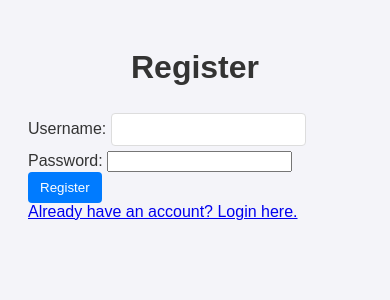
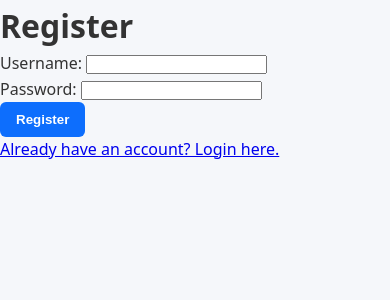
Before and after one commit to Hunt3r0x/FCIS-ECOMMERCEC, a Flask app: page /register in a window 390 px wide. Shown: the top 300 px of the page. Run offline with Flask 3, Linux system fonts and the light colour scheme.

Commit message:
styles.css: Clean, responsive CSS for cards, nav, tables, forms

```diff
--- a/static/styles.css
+++ b/static/styles.css
@@ -1,51 +1,31 @@
-body {
-    font-family: Arial, sans-serif;
-    background-color: #f4f4f9;
-    color: #333;
-    padding: 20px;
-}
+*{box-sizing:border-box;margin:0;padding:0}
+body{font-family:system-ui,"Segoe UI",Roboto,Arial,sans-serif;background:#f5f7fa;color:#333;line-height:1.6}
+nav{background:#0d6efd;padding:.75rem 1rem;display:flex;gap:1rem;align-items:center}
+nav a{color:#fff;text-decoration:none;font-weight:600}
+nav a:hover{opacity:.85}
+nav span.user{color:#fff;font-weight:700;margin-left:auto;margin-right:.75rem}
+.container{max-width:1100px;margin:2rem auto;padding:0 1rem}
 
-h1, h2 {
-    text-align: center;
-    color: #333;
-}
+.grid{display:grid;grid-template-columns:repeat(auto-fill,minmax(220px,1fr));gap:1.25rem}
+.card{background:#fff;border:1px solid #e1e5eb;border-radius:8px;overflow:hidden;display:flex;flex-direction:column;transition:transform .2s,box-shadow .2s}
+.card:hover{transform:translateY(-4px);box-shadow:0 4px 12px rgba(0,0,0,.12)}
+.card img{width:100%;height:260px;object-fit:cover}
+.card .body{padding:1rem;flex:1}
+.card h3{font-size:1.05rem;margin-bottom:.35rem}
+.card p.author{font-size:.9rem;color:#555;margin-bottom:.65rem}
+.card .price{font-weight:700;margin-bottom:.9rem}
+.card button{width:100%;padding:.55rem;background:#0d6efd;border:none;color:#fff;border-radius:4px;font-weight:600;cursor:pointer}
+.card button:hover{background:#0b5cd3}
 
-table {
-    width: 100%;
-    border-collapse: collapse;
-    margin-bottom: 20px;
-}
-
-th, td {
-    padding: 10px;
-    border-bottom: 1px solid #ddd;
-}
-
-th {
-    background-color: #007bff;
-    color: #fff;
-}
-
-td {
-    background-color: #ffffff;
-}
-
-input[type="text"], input[type="number"] {
-    padding: 8px;
-    margin: 5px 0;
-    border: 1px solid #ddd;
-    border-radius: 4px;
-}
-
-button {
-    padding: 8px 12px;
-    background-color: #007bff;
-    color: #fff;
-    border: none;
-    border-radius: 4px;
-    cursor: pointer;
-}
-
-button:hover {
-    background-color: #0056b3;
-}
+ul.cart-list{list-style:none;padding:0;margin-top:1rem}
+ul.cart-list li{display:flex;gap:1rem;background:#fff;border:1px solid #e1e5eb;border-radius:8px;padding:1rem;margin-bottom:.85rem;align-items:center}
+ul.cart-list img{width:70px;height:100px;object-fit:cover;border-radius:4px}
+form.auth,form.admin-add{max-width:420px;margin:2rem auto;background:#fff;padding:2rem;border:1px solid #e1e5eb;border-radius:8px}
+form.auth input,form.admin-add input,select{width:100%;padding:.65rem;border:1px solid #ccc;border-radius:6px;margin-bottom:1rem}
+button,input[type=submit]{background:#0d6efd;color:#fff;border:none;border-radius:6px;padding:.6rem 1rem;cursor:pointer;font-weight:600}
+button:hover,input[type=submit]:hover{background:#0b5cd3}
+table{width:100%;border-collapse:collapse;margin-top:1rem}
+th,td{padding:.6rem;border-bottom:1px solid #e1e5eb;text-align:left}
+th{background:#0d6efd;color:#fff}
+tr:nth-child(even){background:#f0f3f7}
+img.cover-small{width:50px;height:75px;object-fit:cover;border-radius:4px}
```
